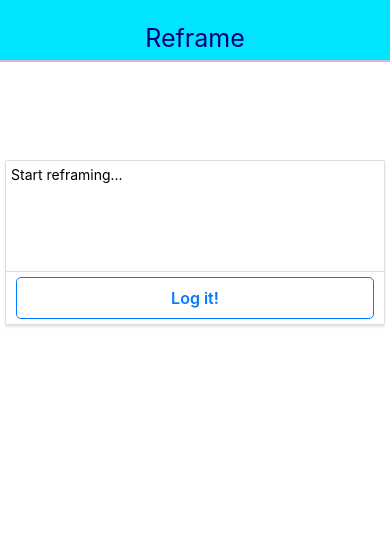
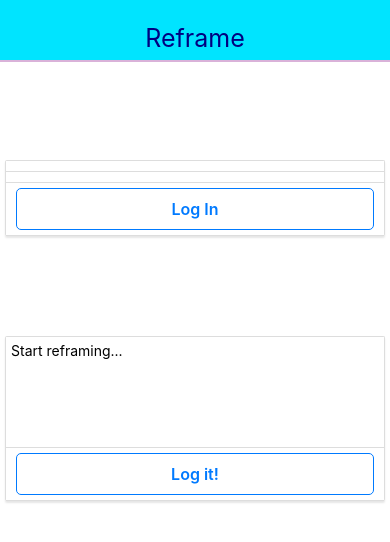
Before and after one commit to biciclista22/reframeRN, a React Native app: screen / in a window 390 px wide. Shown: the top 542 px of the page. Built offline with nearby package versions, Linux system fonts and the light colour scheme.

Commit message:
Flesh out login form and imported it into app.js

```diff
--- a/src/App.js
+++ b/src/App.js
@@ -2,13 +2,14 @@ import React, { Component } from 'react';
 import { View } from 'react-native';
 import { Header } from './components/common';
 import EntryForm from './components/EntryForm';
-
+import LoginForm from './components/LoginForm';
 
 class App extends Component {
   render() {
     return (
       <View>
         <Header headerText="Reframe"/>
+        <LoginForm />
         <EntryForm />
       </View>
     );
--- a/src/components/LoginForm.js
+++ b/src/components/LoginForm.js
@@ -1,10 +1,20 @@
 import React, { Component } from 'react';
 import { View } from 'react-native';
+import { Button, Card, CardSection } from './common';
 
 class LoginForm extends Component {
   render() {
     return (
-      <View />
+      <Card>
+        <CardSection />
+        <CardSection />
+
+        <CardSection>
+          <Button>
+            Log In
+          </Button>
+        </CardSection>
+      </Card>
     );
   }
 }
```
